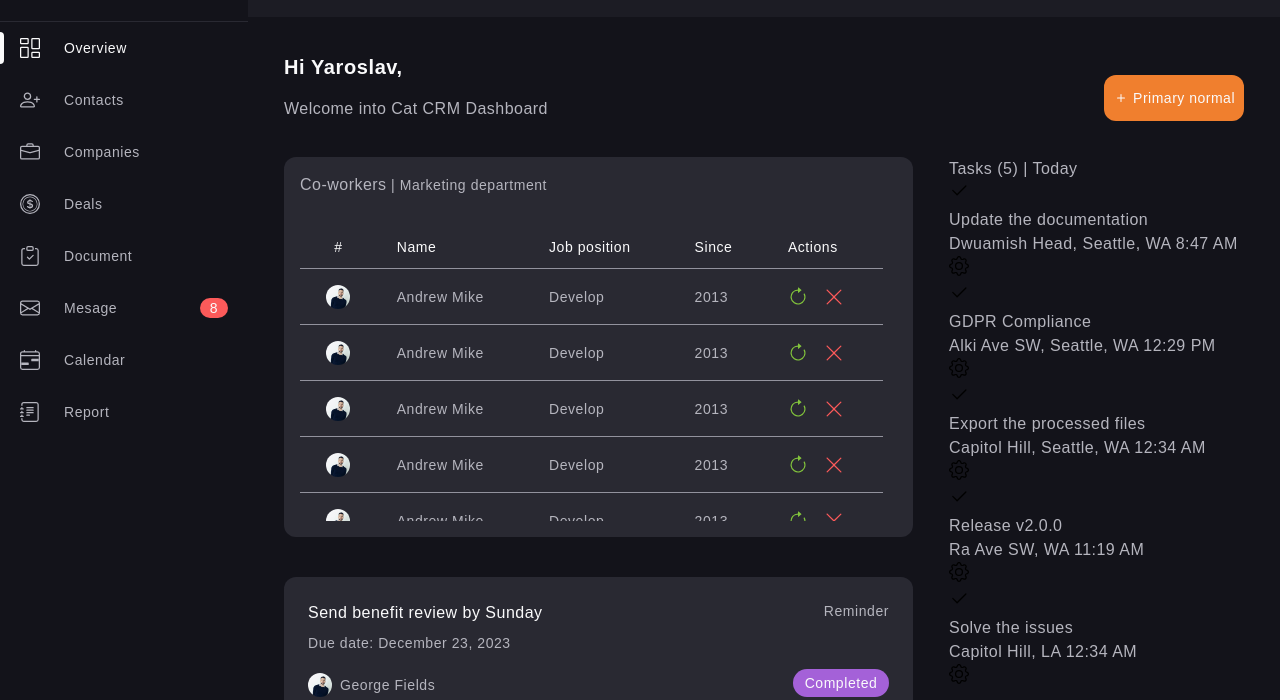
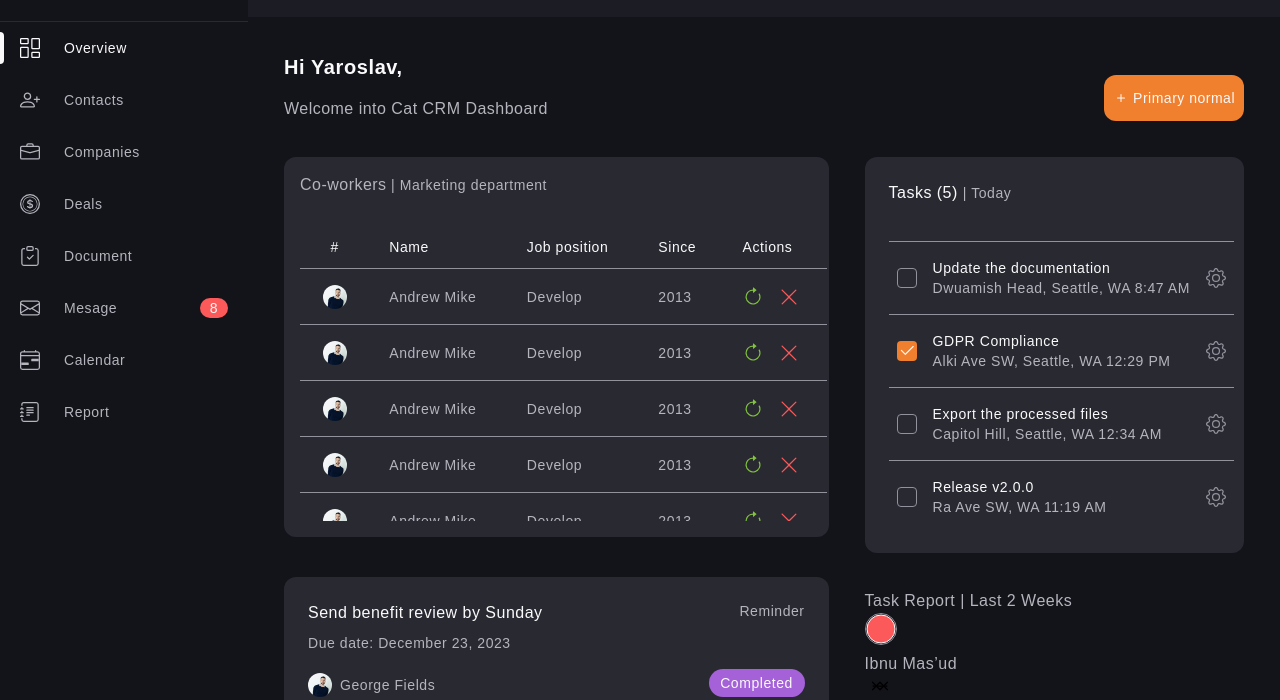
Before and after one commit to OlehKotov/SASS_mini_course, a plain HTML site: page index.html in a window 1280 px wide. Shown: the part 51-751 px from the top of the page. Drawn offline with Linux system fonts and the light colour scheme; a script that the page names is missing.

Commit message:
Deploying to gh-pages from @ OlehKotov/SASS_mini_course@9108d70bd63c470208c0f950aa51249df7457451 🚀

```diff
--- a/assets/index.css
+++ b/assets/index.css
@@ -161,14 +161,14 @@ body {
   letter-spacing: 0.03em;
 }
 
-.board-caption, .co-workers-table caption span, .co-workers-title span {
+.tasks-title span, .board-caption, .co-workers-table caption span, .co-workers-title span {
   font-weight: 500;
   font-size: 16px;
   line-height: 1.5;
   letter-spacing: 0.03em;
 }
 
-.search-input, .menu-btn, .menu-link, .board-details, .person-caption, .board-tag, .co-workers-table caption, .co-workers-table tbody, .co-workers-details, .co-workers-title {
+.search-input, .menu-btn, .menu-link, .tasks-title, .tasks-heading, .tasks-desc, .board-details, .person-caption, .board-tag, .co-workers-table caption, .co-workers-table tbody, .co-workers-details, .co-workers-title {
   font-weight: 400;
   font-size: 14px;
   line-height: 1.43;
@@ -182,7 +182,7 @@ body {
   letter-spacing: 0.04em;
 }
 
-.board-item {
+.tasks, .board-item {
   padding: 16px;
   border-radius: 12px;
 }
@@ -577,6 +577,108 @@ summary {
 
 .tasks {
   grid-area: tasks;
+  min-width: 340px;
+  max-height: 420px;
+  background-color: #292932;
+}
+
+.tasks-title {
+  margin-bottom: 36px;
+  color: #B5B5BE;
+}
+.tasks-title span {
+  color: #FAFAFB;
+}
+
+.tasks-list {
+  max-height: 288px;
+  overflow: auto;
+}
+.tasks-list::-webkit-scrollbar {
+  width: 14px;
+}
+.tasks-list::-webkit-scrollbar-track {
+  background-color: transparent;
+  border-radius: 104px;
+}
+.tasks-list::-webkit-scrollbar-track:hover {
+  background-color: rgba(255, 255, 255, 0.3);
+}
+.tasks-list::-webkit-scrollbar-thumb {
+  background-color: #B5B5BE;
+  background-clip: content-box;
+  border: 5px solid transparent;
+  border-radius: 100px;
+}
+.tasks-list::-webkit-scrollbar-thumb:hover {
+  background-color: #F07F2E;
+}
+
+.tasks-item {
+  display: flex;
+  align-items: center;
+  gap: 16px;
+  padding: 16px 8px;
+  border-top: 1px solid;
+  border-color: #92929D;
+}
+
+.tasks-checkbox {
+  flex-shrink: 0;
+  display: flex;
+  align-items: center;
+  justify-content: center;
+  width: 20px;
+  height: 20px;
+  cursor: pointer;
+}
+
+.tasks-checkbox-icon {
+  transition: 300ms ease;
+  transition-property: fill, background-color, border-color;
+  fill: transparent;
+  border: 1px solid;
+  border-color: #92929D;
+  border-radius: 4px;
+}
+.tasks-input:checked + .tasks-checkbox-icon {
+  fill: #FAFAFB;
+  background-color: #F07F2E;
+  border-color: transparent;
+}
+.tasks-input:focus-visible + .tasks-checkbox-icon {
+  outline: 2px solid;
+  outline-color: #92929D;
+  outline-offset: 2px;
+}
+
+.tasks-info {
+  flex-grow: 1;
+}
+
+.tasks-heading {
+  color: #FAFAFB;
+}
+
+.tasks-desc {
+  color: #B5B5BE;
+}
+
+.tasks-btn {
+  transition: 300ms ease;
+  transition-property: outline;
+  width: 20px;
+  height: 20px;
+  color: #92929D;
+  border-radius: 50%;
+}
+.tasks-btn:focus-visible {
+  outline: 2px solid;
+  outline-color: rgba(146, 146, 157, 0.6);
+  outline-offset: 2px;
+}
+.tasks-btn-icon {
+  fill: currentColor;
 }
 
 .reports {
@@ -769,7 +871,7 @@ summary {
 }
 
 @media only screen and (min-width: 1200px) {
-  .board-item {
+  .tasks, .board-item {
     padding: 24px;
   }
   .page {
@@ -801,7 +903,10 @@ summary {
     margin-bottom: 16px;
   }
   .co-workers-container {
-    margin-right: 14px;
+    margin-right: -14px;
+  }
+  .tasks-list {
+    margin-right: -14px;
   }
   .logo {
     padding: 16px 20px;
```
